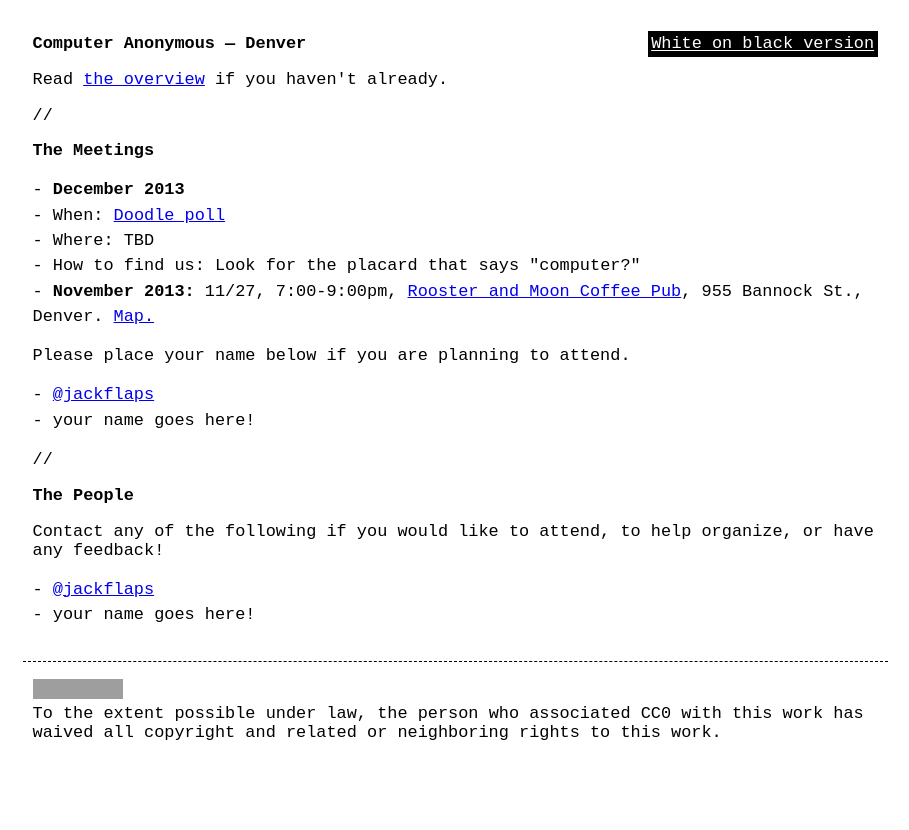
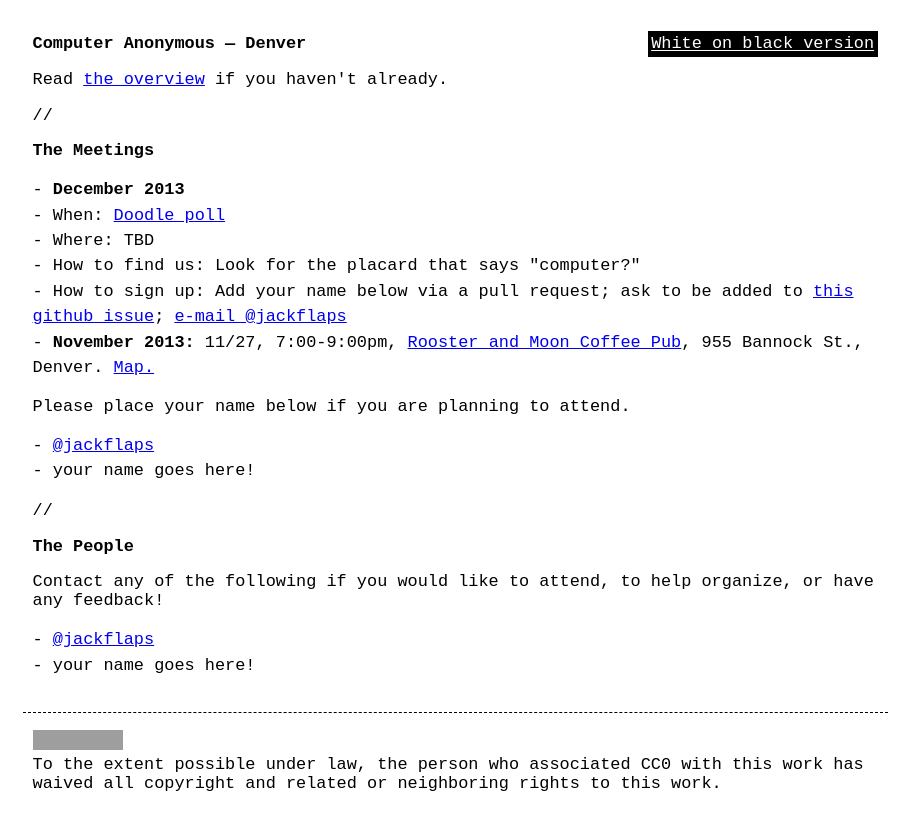
Before and after one commit to computeranonymous/computer, a Jekyll site: the page built from us_denver.html, in a window 1280 px wide. Shown: the top 830 px of the page, without its empty margins (185-1094 px from the left). Built offline with Jekyll 4.4.1, drawn with Linux system fonts in a browser that asks for light colours; grey boxes are pictures that could not be loaded.

Commit message:
[Denver] added RSVP details for meetings

```diff
--- a/us_denver.html
+++ b/us_denver.html
@@ -16,6 +16,7 @@ title: Computer Anonymous - Denver
             <li>When: <a href="http://doodle.com/pkhrdvw8uy65p8be">Doodle poll</a></li>
             <li>Where: TBD</li>
             <li>How to find us: Look for the placard that says "computer?"</li>
+            <li>How to sign up: Add your name below via a pull request; ask to be added to <a href="https://github.com/jackflaps/computer/issues/2">this github issue</a>; <a href="http://mailto:kevin@jackflaps.net">e-mail @jackflaps</a></li>
         </ul>
     </li>
     <li><strong>November 2013:</strong> 11/27, 7:00-9:00pm, <a href="http://www.roosterandmoon.com">Rooster and Moon Coffee Pub</a>, 955 Bannock St., Denver. <a href="https://maps.google.com/maps?q=Rooster+and+Moon+Coffee+Pub,+Bannock+Street,+Denver,+CO&hl=en&ll=39.73201,-104.990394&spn=0.009522,0.021136&sll=39.764339,-104.855112&sspn=0.304547,0.676346&oq=rooster+&t=m&z=16&iwloc=A">Map.</a></li>
```
